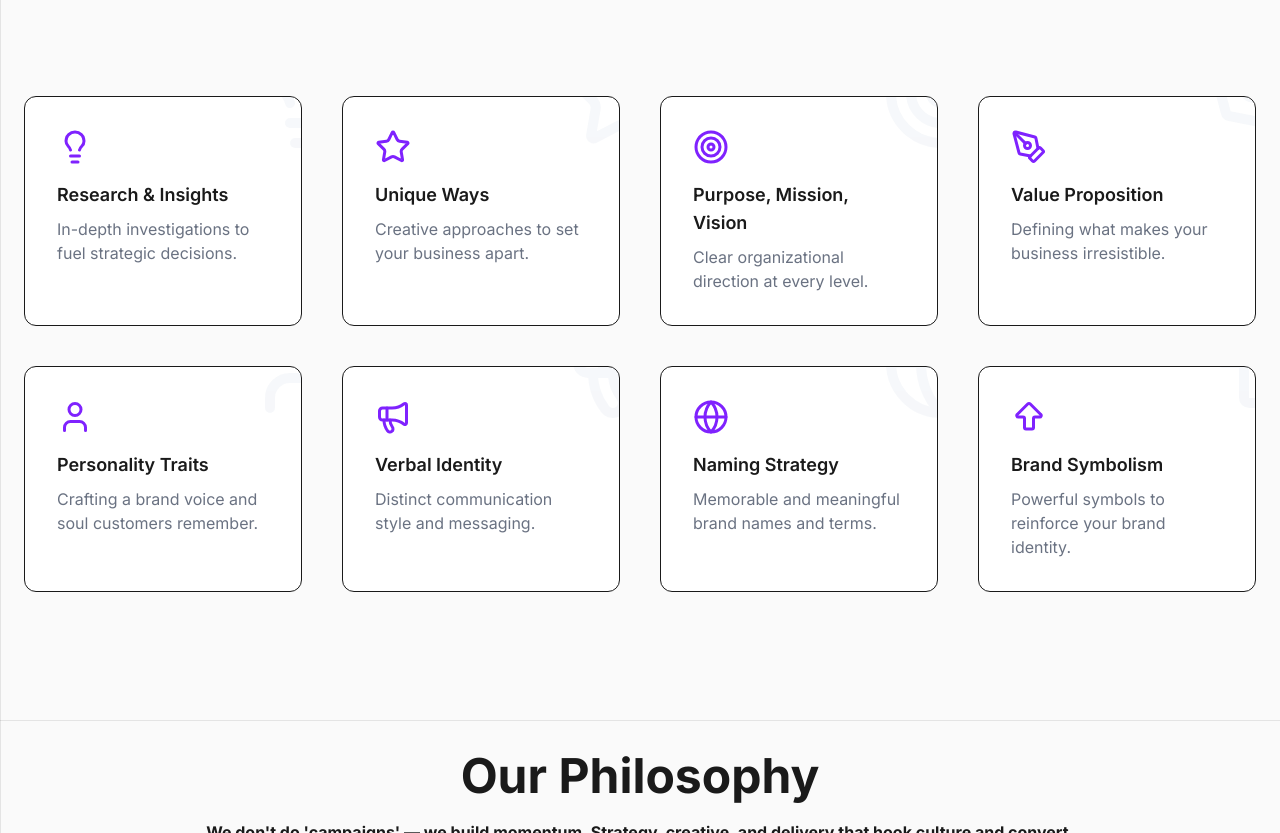
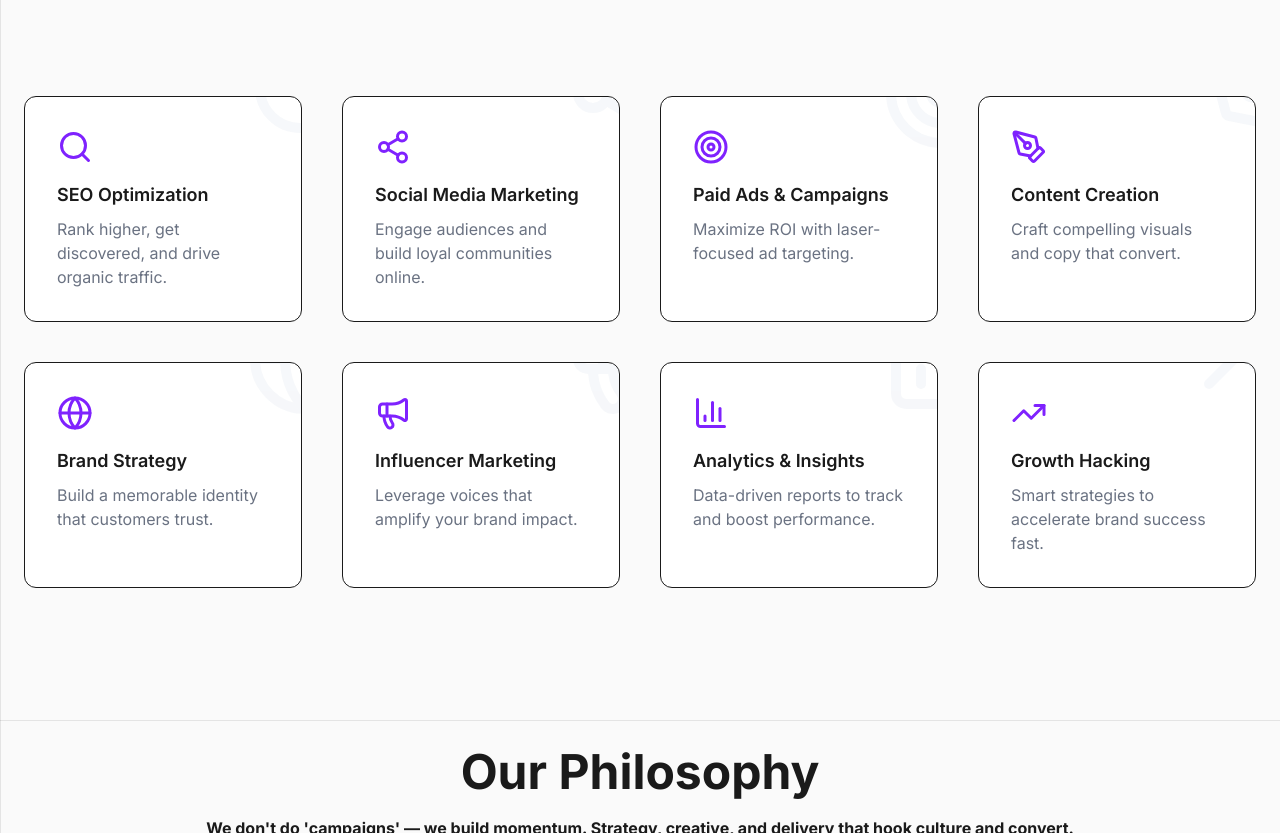
Before and after one commit to Zentrok-Private-Limited/Zentrok, a Next.js app: page / in a window 1280 px wide. Shown: the part 880-1713 px from the top of the page. Built offline with nearby package versions, Linux system fonts and the light colour scheme.

Commit message:
theme changed

```diff
--- a/components/ServicesSection.tsx
+++ b/components/ServicesSection.tsx
@@ -2,14 +2,14 @@
 
 import React, { useEffect, useState } from "react";
 import {
-  Lightbulb,
-  User,
+  BarChart3,
+  Share2,
   Target,
   PenTool,
-  Star,
+  Search,
   Globe,
   Megaphone,
-  ArrowBigUp,
+  TrendingUp,
   LucideIcon,
 } from "lucide-react";
 import { motion, Variants } from "framer-motion";
@@ -23,14 +23,46 @@ type Service = {
 };
 
 const services: Service[] = [
-  { title: "Research & Insights", description: "In-depth investigations to fuel strategic decisions.", icon: Lightbulb },
-  { title: "Unique Ways", description: "Creative approaches to set your business apart.", icon: Star },
-  { title: "Purpose, Mission, Vision", description: "Clear organizational direction at every level.", icon: Target },
-  { title: "Value Proposition", description: "Defining what makes your business irresistible.", icon: PenTool },
-  { title: "Personality Traits", description: "Crafting a brand voice and soul customers remember.", icon: User },
-  { title: "Verbal Identity", description: "Distinct communication style and messaging.", icon: Megaphone },
-  { title: "Naming Strategy", description: "Memorable and meaningful brand names and terms.", icon: Globe },
-  { title: "Brand Symbolism", description: "Powerful symbols to reinforce your brand identity.", icon: ArrowBigUp },
+  {
+    title: "SEO Optimization",
+    description: "Rank higher, get discovered, and drive organic traffic.",
+    icon: Search,
+  },
+  {
+    title: "Social Media Marketing",
+    description: "Engage audiences and build loyal communities online.",
+    icon: Share2,
+  },
+  {
+    title: "Paid Ads & Campaigns",
+    description: "Maximize ROI with laser-focused ad targeting.",
+    icon: Target,
+  },
+  {
+    title: "Content Creation",
+    description: "Craft compelling visuals and copy that convert.",
+    icon: PenTool,
+  },
+  {
+    title: "Brand Strategy",
+    description: "Build a memorable identity that customers trust.",
+    icon: Globe,
+  },
+  {
+    title: "Influencer Marketing",
+    description: "Leverage voices that amplify your brand impact.",
+    icon: Megaphone,
+  },
+  {
+    title: "Analytics & Insights",
+    description: "Data-driven reports to track and boost performance.",
+    icon: BarChart3,
+  },
+  {
+    title: "Growth Hacking",
+    description: "Smart strategies to accelerate brand success fast.",
+    icon: TrendingUp,
+  },
 ];
 
 // Animation variants
@@ -61,7 +93,9 @@ export default function ServicesSection() {
           whileInView="show"
           viewport={{ once: true, amount: 0.15 }}
         >
-          {services.map((service, idx) => (
+          {services.map((service, idx) => {
+            const Icon = service.icon; // ✅ Fix for Next.js + TS
+            return (
               <motion.a
                 key={idx}
                 href="#"
@@ -79,14 +113,14 @@ export default function ServicesSection() {
                 <div className="absolute inset-0 bg-gradient-to-r from-violet-600 to-indigo-600 translate-y-full group-hover:translate-y-0 transition-transform duration-300" />
 
                 {/* Big background icon */}
-              <service.icon
+                <Icon
                   size={120}
                   className="absolute z-0 -top-16 -right-16 text-slate-200 opacity-30 group-hover:text-violet-400 group-hover:rotate-12 transition-all duration-300"
                 />
 
                 {/* Small foreground icon */}
                 <div className="relative z-10 mb-4 text-violet-600 group-hover:text-white transition-colors duration-300">
-                <service.icon size={36} />
+                  <Icon size={36} />
                 </div>
 
                 <h3 className="relative z-10 text-lg font-semibold mb-2 text-[var(--foreground)] group-hover:text-white transition-colors duration-300">
@@ -96,7 +130,8 @@ export default function ServicesSection() {
                   {service.description}
                 </p>
               </motion.a>
-          ))}
+            );
+          })}
         </motion.div>
       </div>
     </section>
```
Lines whose indentation alone changed are shown as unchanged.
